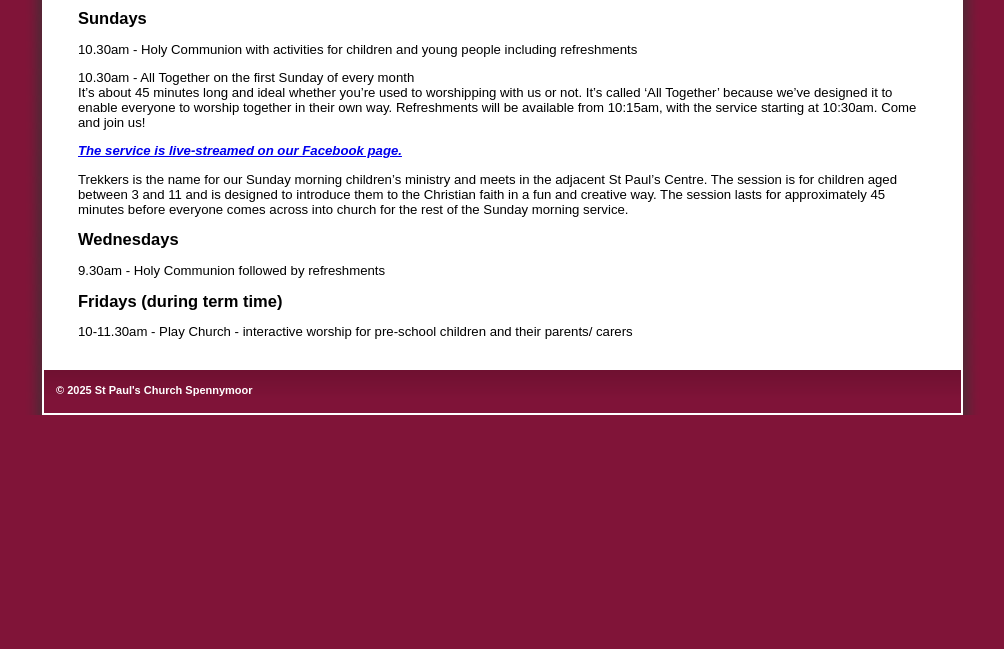
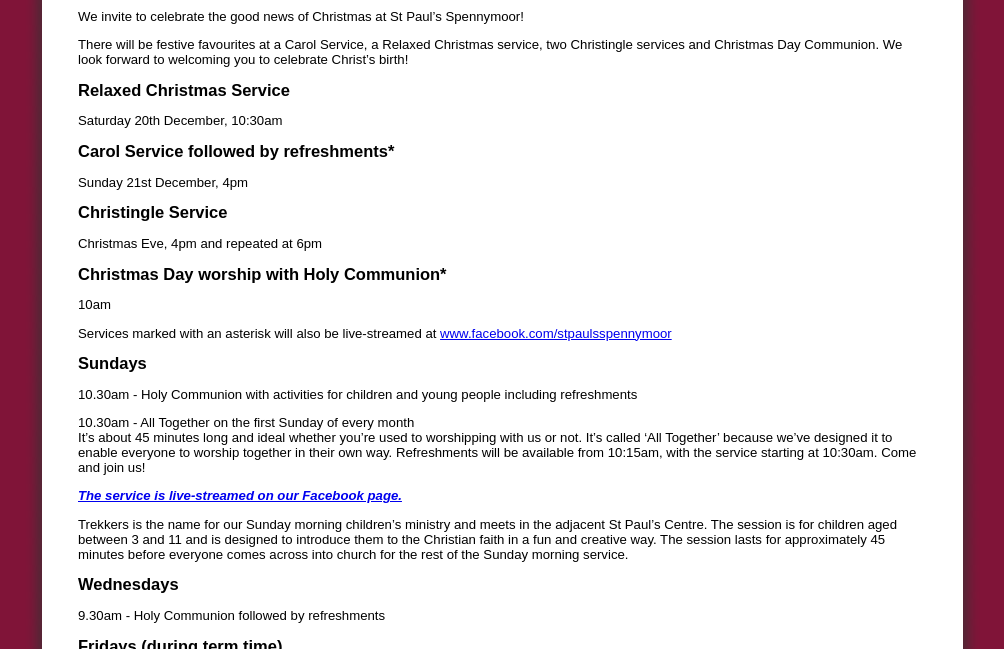
Before and after one commit to stpaulsspennymoor/stpaulsspennymoor.github.io, a Jekyll site: the page built from services.md, in a window 1280 px wide and 900 px high, scrolled down 702 px, cut to the strip 251-900 px from the top of the window. Shown: the whole strip, without its empty margins (150-1154 px from the left). Built offline with Jekyll 4.4.1, drawn with Linux system fonts in a browser that asks for light colours; before the commit the page ends 1368 px from its top, so only the background shows below that.

Commit message:
Update services.md

```diff
--- a/services.md
+++ b/services.md
@@ -10,6 +10,23 @@ Details of our regular services are given below. For our special services and ev
 
 <img width="579" height="336" alt="ChristmasChristingle2025" src="https://github.com/user-attachments/assets/91bf6f37-73cd-4671-9090-7f90f1e79340" />
 
+We invite to celebrate the good news of Christmas at St Paul's Spennymoor!
+
+There will be festive favourites at a Carol Service, a Relaxed Christmas service, two Christingle services and Christmas Day Communion. We look forward to welcoming you to celebrate Christ's birth!
+
+## Relaxed Christmas Service
+Saturday 20th December, 10:30am
+
+## Carol Service followed by refreshments*
+Sunday 21st December, 4pm
+
+## Christingle Service
+Christmas Eve, 4pm and repeated at 6pm
+
+## Christmas Day worship with Holy Communion*
+10am
+
+Services marked with an asterisk will also be live-streamed at [www.facebook.com/stpaulsspennymoor](https://www.facebook.com/stpaulsspennymoor)
 
 ## Sundays
 
```
